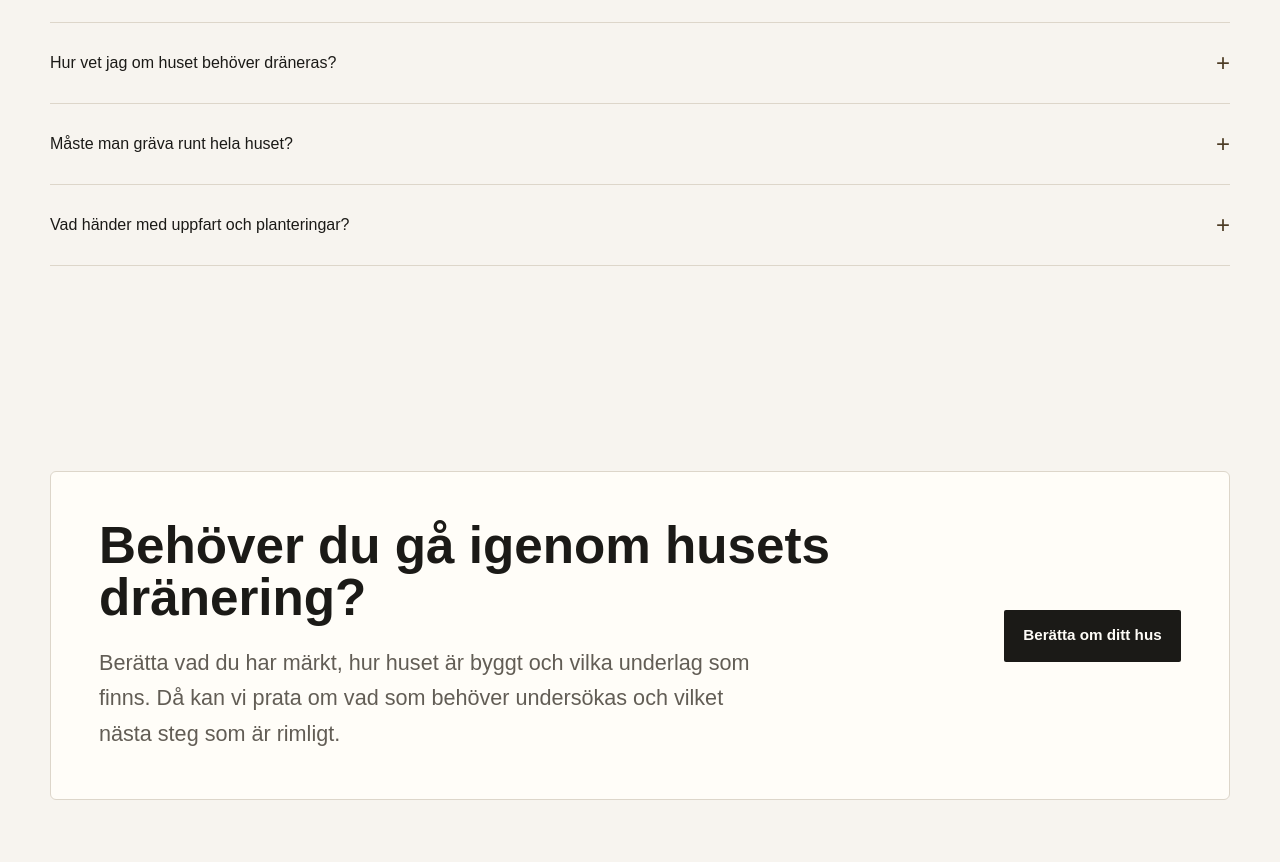
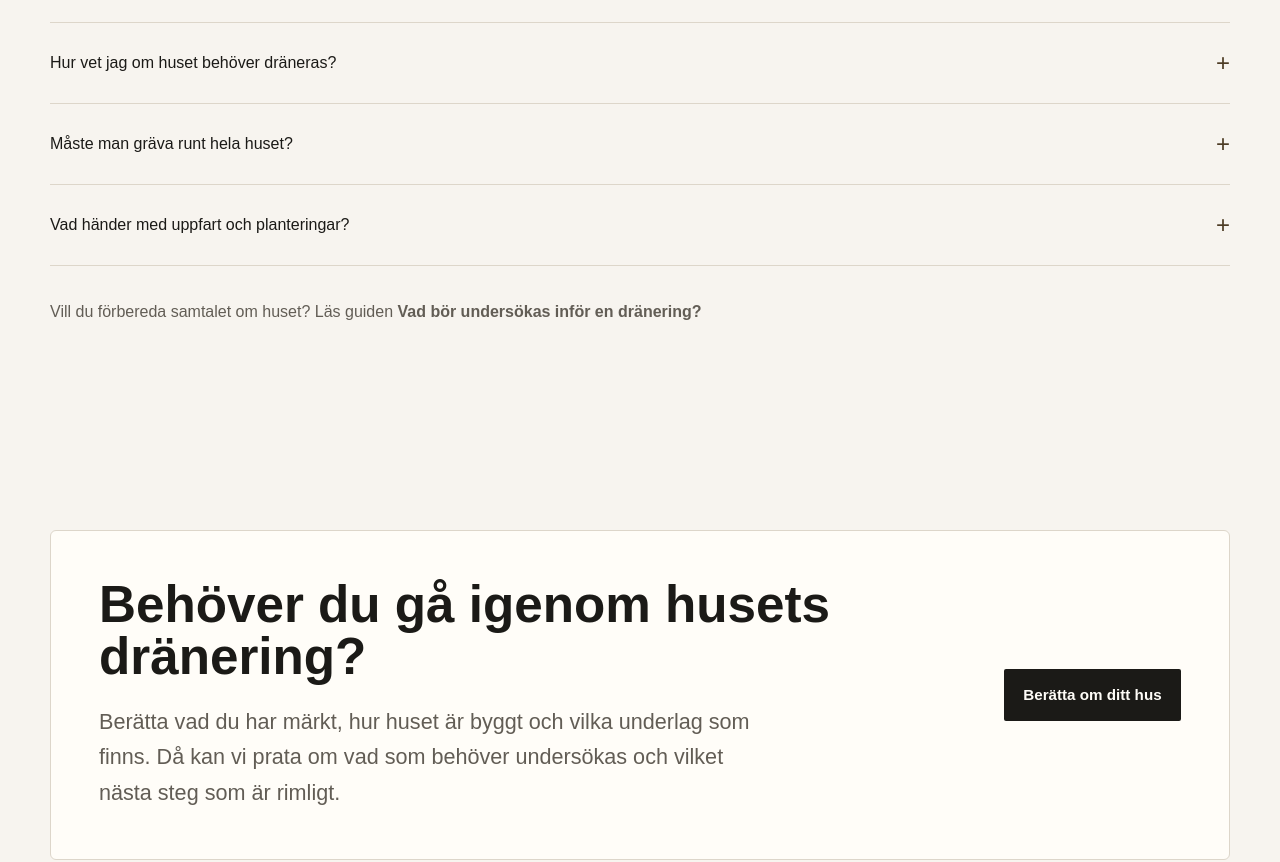
Before and after one commit to tornrosdaniel-cell/tornrosbygg-web, a Next.js app: page /tjanster/dranering in a window 1280 px wide. Shown: the part 3456-4318 px from the top of the page. Built offline with nearby package versions, Linux system fonts and the light colour scheme.

Commit message:
Link relevant guide from src/app/tjanster/dranering/page.tsx

```diff
--- a/src/app/tjanster/dranering/page.tsx
+++ b/src/app/tjanster/dranering/page.tsx
@@ -80,7 +80,7 @@ export default function DraneringPage() {
 
       <section className="border-y border-[var(--color-border)] bg-[var(--color-surface)] py-16 md:py-20"><div className="container max-w-4xl"><p className="eyebrow mb-4">Solna & Stockholm</p><h2 className="heading-lg">Dränering med utgångspunkt i Solna</h2><p className="body-lg mt-6">Törnros Bygg utgår från Solna och arbetar med byggprojekt i Stockholmsområdet. Vid dränering tar vi hänsyn till huset, tomten och vilka ytor som behöver återställas.</p></div></section>
 
-      <section className="section"><div className="container"><div className="max-w-3xl"><p className="eyebrow mb-4">Frågor</p><h2 className="heading-lg">Vanliga frågor om dränering</h2></div><div className="mt-10 divide-y divide-[var(--color-border)] border-y border-[var(--color-border)]">{faqs.map((item) => <details key={item.question} className="group py-6"><summary className="flex items-center justify-between gap-6 text-left text-xl font-bold">{item.question}<span className="text-2xl text-[var(--color-accent-dark)] group-open:rotate-45">+</span></summary><p className="body-copy mt-4 max-w-3xl">{item.answer}</p></details>)}</div></div></section>
+      <section className="section"><div className="container"><div className="max-w-3xl"><p className="eyebrow mb-4">Frågor</p><h2 className="heading-lg">Vanliga frågor om dränering</h2></div><div className="mt-10 divide-y divide-[var(--color-border)] border-y border-[var(--color-border)]">{faqs.map((item) => <details key={item.question} className="group py-6"><summary className="flex items-center justify-between gap-6 text-left text-xl font-bold">{item.question}<span className="text-2xl text-[var(--color-accent-dark)] group-open:rotate-45">+</span></summary><p className="body-copy mt-4 max-w-3xl">{item.answer}</p></details>)}</div><p className="body-copy mt-8">Vill du förbereda samtalet om huset? Läs guiden <Link href="/byggtips/infor-dranering/" className="font-bold text-[var(--color-accent-dark)] underline underline-offset-4">Vad bör undersökas inför en dränering?</Link></p></div></section>
 
       <section className="section pt-0"><div className="container"><div className="surface grid gap-8 p-8 md:p-12 lg:grid-cols-[1fr_auto] lg:items-center"><div><h2 className="heading-lg">Behöver du gå igenom husets dränering?</h2><p className="body-lg mt-5 max-w-2xl">Berätta vad du har märkt, hur huset är byggt och vilka underlag som finns. Då kan vi prata om vad som behöver undersökas och vilket nästa steg som är rimligt.</p></div><Link href="/kontakt" className="button button-primary">Berätta om ditt hus</Link></div></div></section>
     </main>
```
